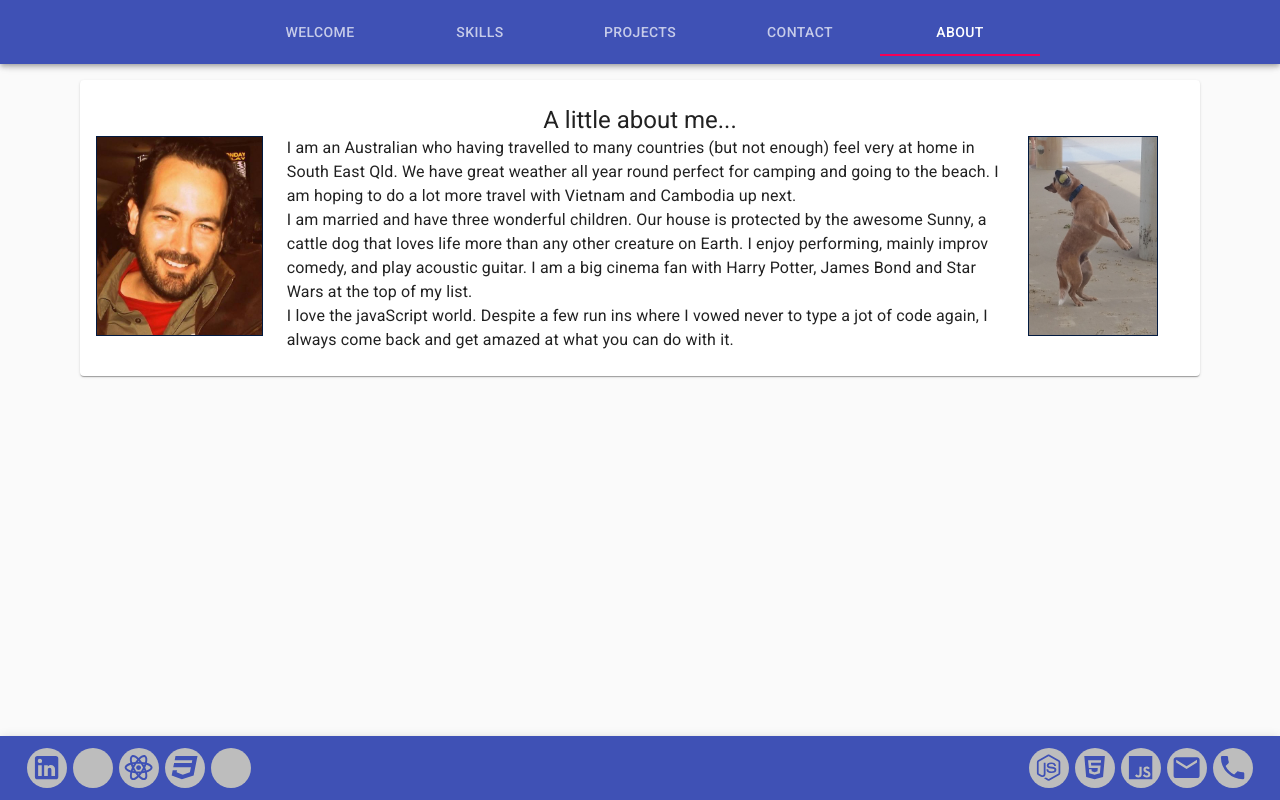
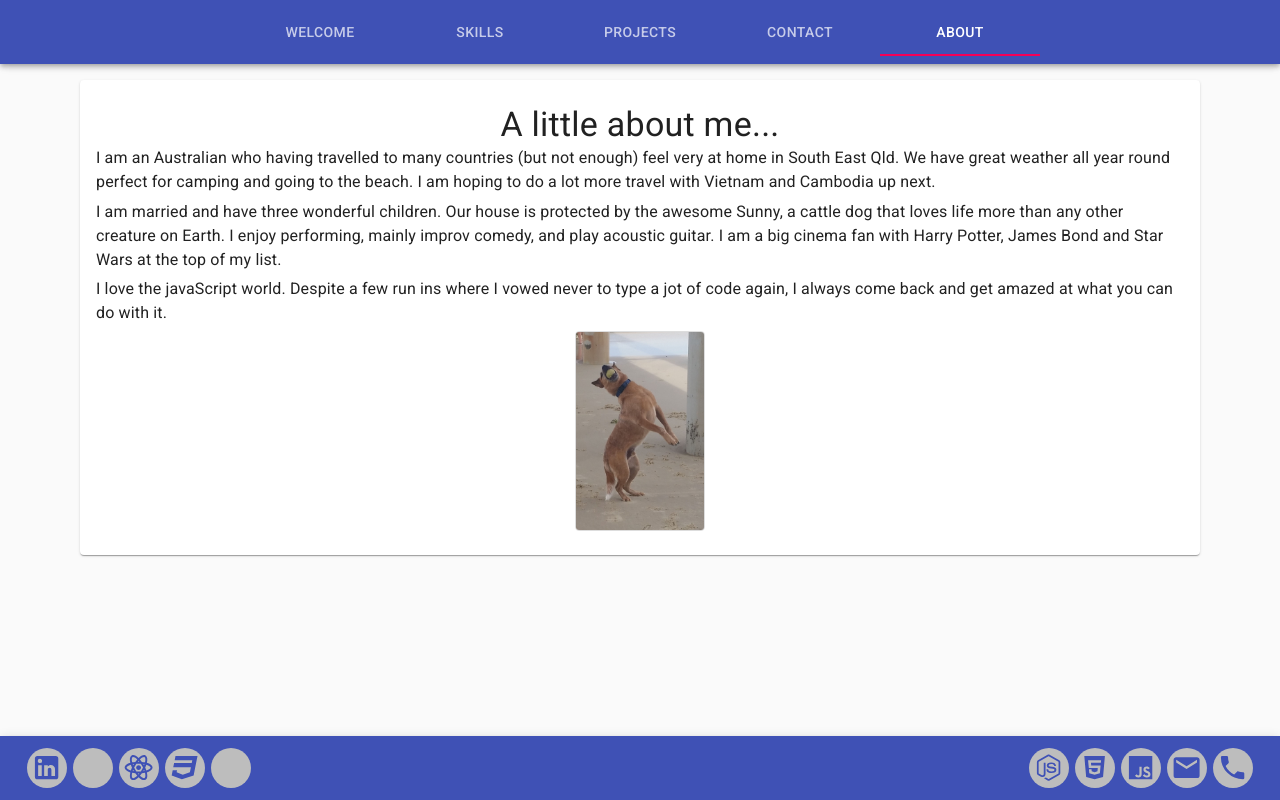
Before and after one commit to GregatGit/personal-profile-react, a React (Create React App) app: page / in a window 1280 px wide. Both pictures are taken after a click on the tab "ABOUT". Built offline with nearby package versions, Linux system fonts and the light colour scheme.

Commit message:
Change About

```diff
--- a/src/App.js
+++ b/src/App.js
@@ -2,7 +2,7 @@ import React, { Component, Fragment } from 'react'
 import NavBar from './components/Navbar'
 import Welcome from './components/Welcome'
 import Skills from './components/Skills'
-import About from './components/About'
+import About from './components/About1'
 import Footer from './components/Footer'
 import Contact from './components/Contact'
 import Projects from './components/StepperProjects'
--- a/src/components/About.js
+++ b/src/components/About.js
@@ -50,9 +50,6 @@ export default function About() {
           />
           </Grid>
         </Grid>
-
-
-
       </Paper>
     </div>
   )
--- /dev/null
+++ b/src/components/About1.js
@@ -0,0 +1,44 @@
+import React from 'react'
+import { makeStyles, Typography, Paper, Grid } from '@material-ui/core'
+import { about, aboutPics } from '../data/data'
+
+const useStyles = makeStyles(theme => ({
+  root: {
+    padding: theme.spacing(3, 2),
+    margin: theme.spacing(10),
+  },
+  img: {
+    maxHeight: 200,
+    display: 'block',
+    marginLeft: 'auto',
+    marginRight: 'auto',
+    borderRadius: 4,
+    border: '1px solid #ddd',
+  },
+}))
+
+export default function About() {
+  const classes = useStyles()
+  const displayAbout = arr => {
+    return arr.map((ele, index) => (
+      <Typography key={index} component="p" gutterBottom>
+        {ele}
+      </Typography>
+    ))
+  }
+  return (
+    <div>
+      <Paper className={classes.root}>
+        <Typography style={{ textAlign: 'center' }} variant="h4" component="h3">
+          A little about me...
+        </Typography>
+        {displayAbout(about)}
+        <img
+          className={classes.img}
+          src={aboutPics.sunny}
+          alt="sunny at beach"
+        />
+      </Paper>
+    </div>
+  )
+}
```
